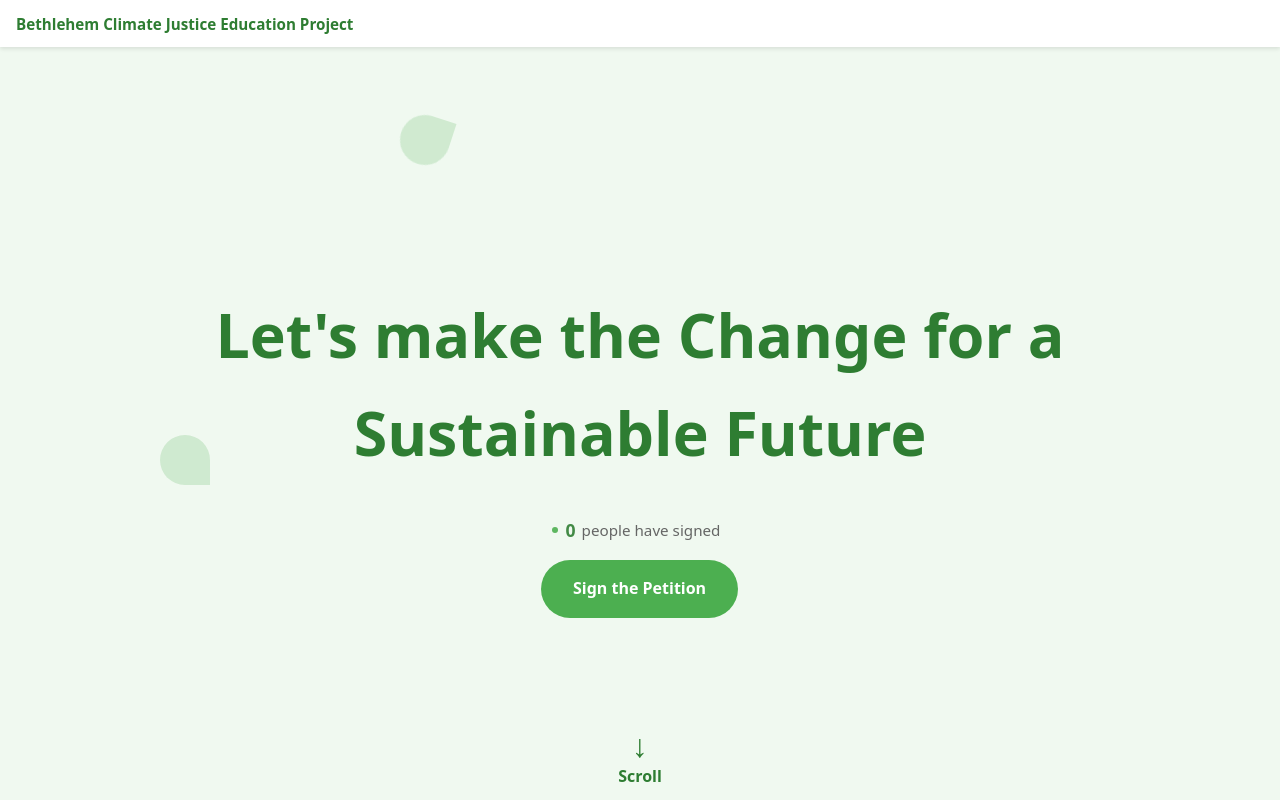
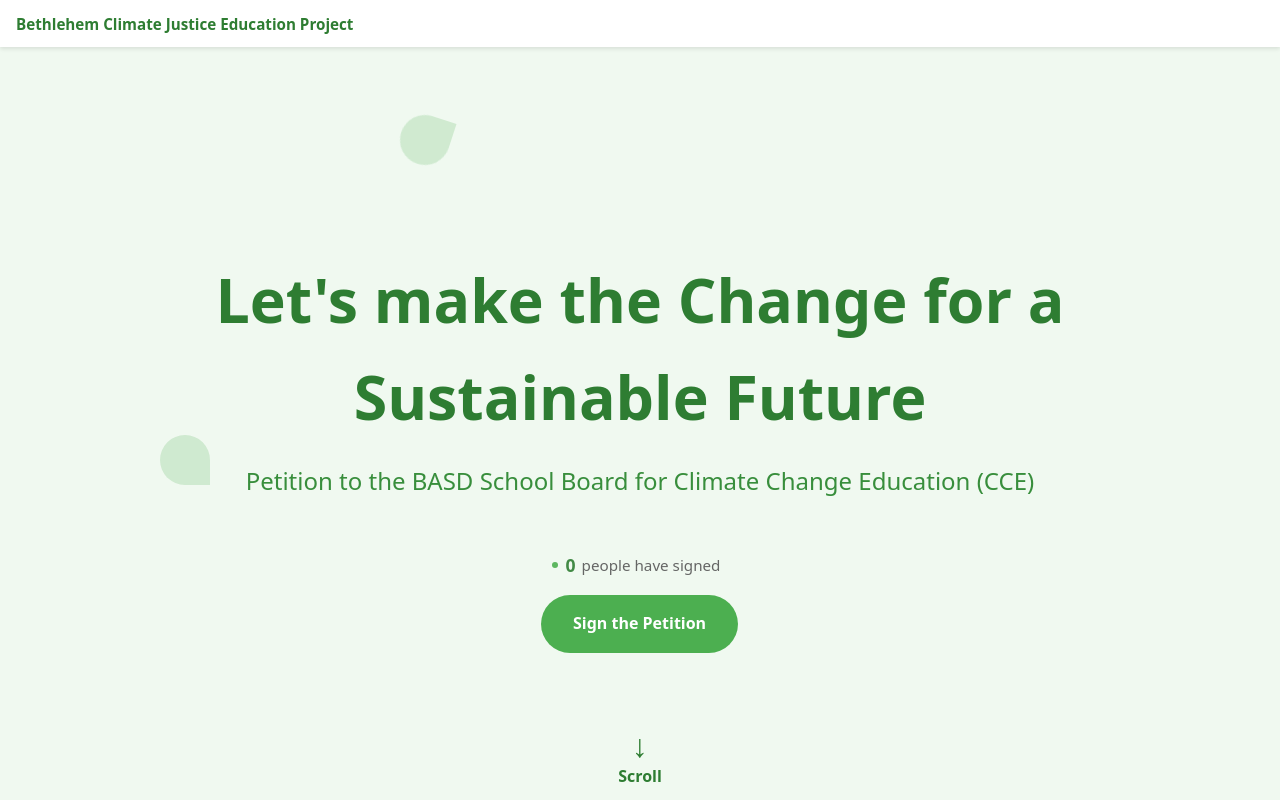
Before and after one commit to tehworld1/BCJEP, a website: page index.html in a window 1280 px wide. Shown: the top 800 px of the page. Drawn offline with Linux system fonts and the light colour scheme; no server answers.

Commit message:
Update index.html

```diff
--- a/index.html
+++ b/index.html
@@ -498,6 +498,8 @@
         <div class="leaf" style="left: 90%; animation-delay: 8s;"></div>
         <h1>Let's make the Change for a Sustainable Future</h1>
 
+        <p class="subtitle">Petition to the BASD School Board for Climate Change Education (CCE)</p>
+
         <div class="subtle-counter">
     <div class="subtle-pulse"></div>
     <span class="subtle-count" data-target="sheetValue">0</span>
```
